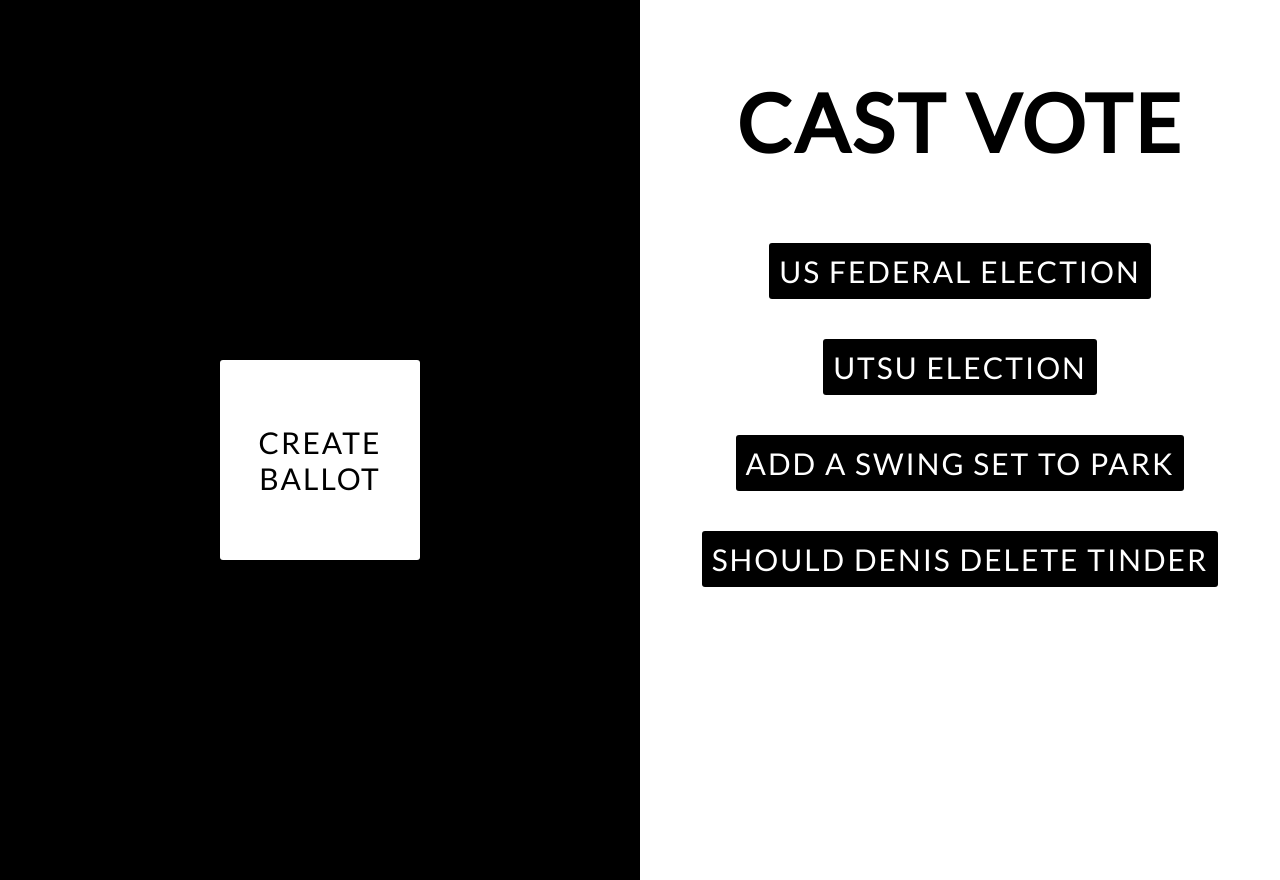
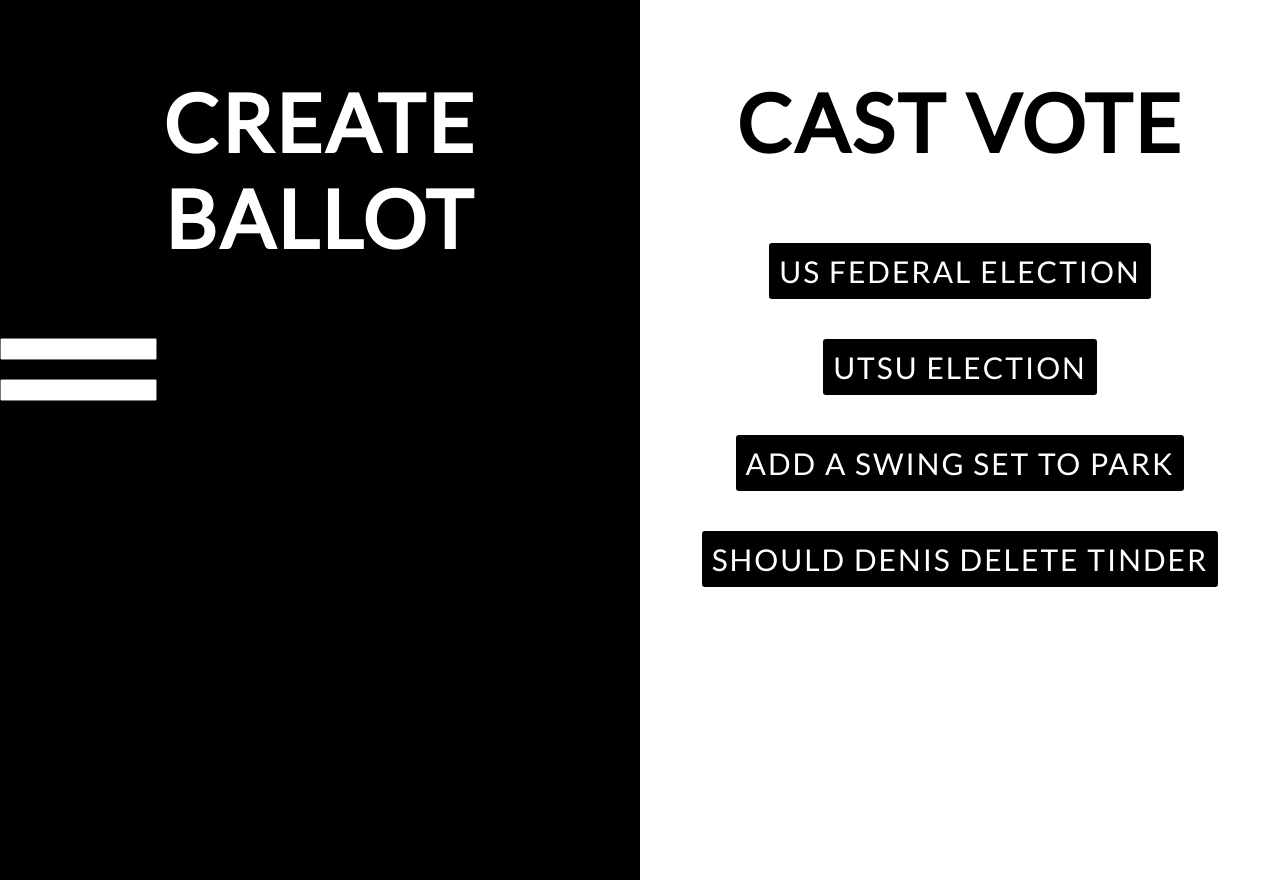
Before and after one commit to tommyliu9/BlockVote, a Flask app: template templates/path.html in a window 1280 px wide. Run offline with Flask 2, Linux system fonts and the light colour scheme; the template is opened without the code that fills it, so the values that code supplies are empty.

Commit message:
vote style done

```diff
--- a/templates/path.html
+++ b/templates/path.html
@@ -8,9 +8,13 @@
 </head>
 <body>
 <div class="split left">
-  <div class="centered">
-      <button class="button1">Create<br>Ballot</button>
-  </div>
+     <h1 style="color:white">Create Ballot</h1>
+     <form>
+         <label for="fname">First Name</label><br>
+         <input type="text" id="fname" name="fname"><br>
+         <label for="lname">Last Name</label><br>
+         <input type="text" id="lname" name="lname"><br>
+     </form>
 </div>
 
 <div class="split right">
@@ -23,6 +27,7 @@
       <button class="button2">Add a Swing Set to Park</button>
       <button class="button2">Should denis delete tinder</button>
   </div>
+
 </div>
 
 </body>
```
